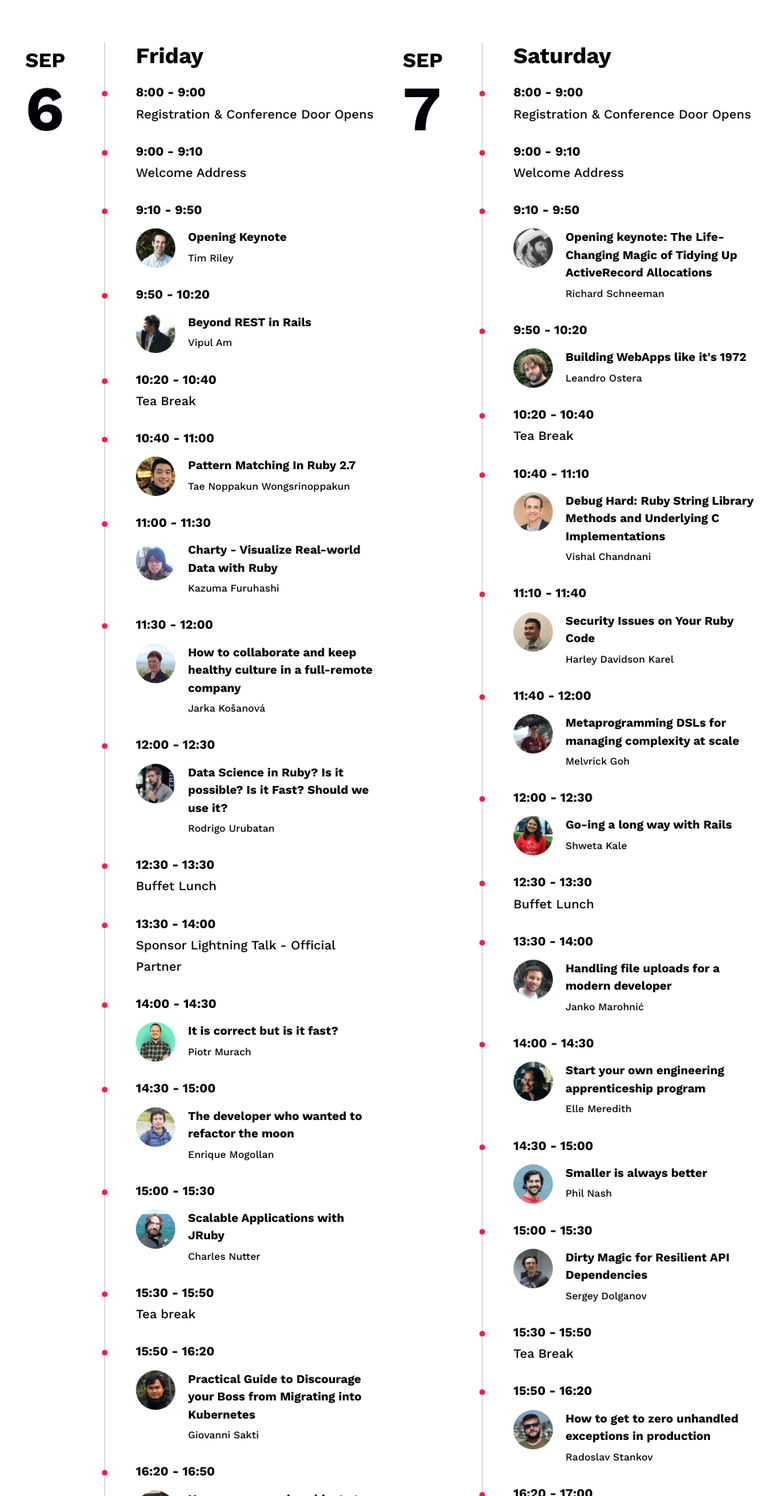
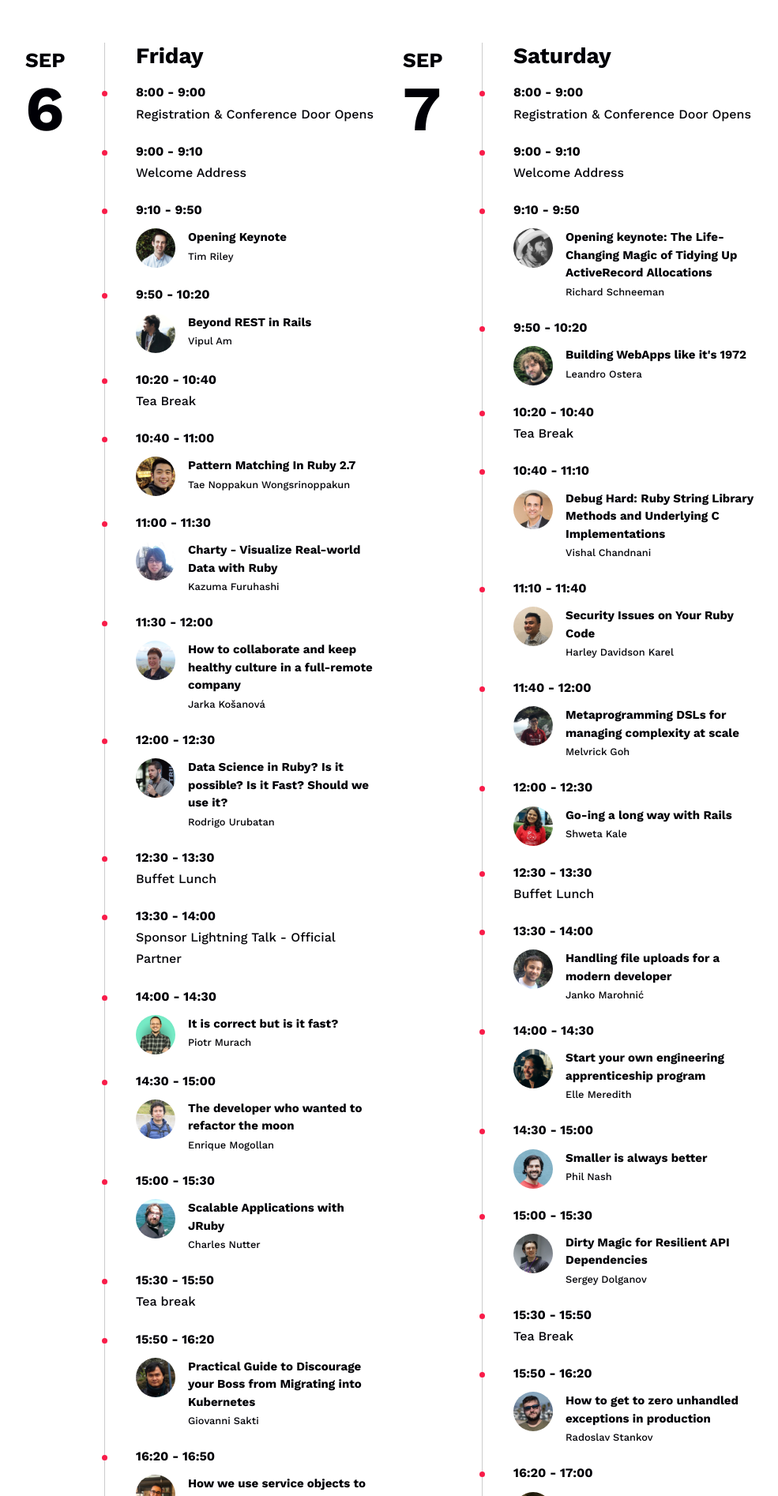
Before and after one commit to bangkokrb/rubyconfth, a Jekyll site: the page built from index.md, in a window 1280 px wide. Shown: the part 4506-6400 px from the top of the page at 79% size, without its empty margins (237-1222 px from the left). Built offline with Jekyll 4.4.1, drawn with Linux system fonts in a browser that asks for light colours; comment, search, counter and statistics services are not loaded.

Commit message:
Standardize line height for the talk details

```diff
--- a/_sass/components/_schedule.scss
+++ b/_sass/components/_schedule.scss
@@ -120,10 +120,10 @@
 
   .schedule__talk-details {
     margin-left: 1rem;
+    line-height: 1.5;
   }
 
   .schedule__talk-title {
-    line-height: 1.5;
     font-weight: 600;
     font-size: rem(15px);
   }
```
